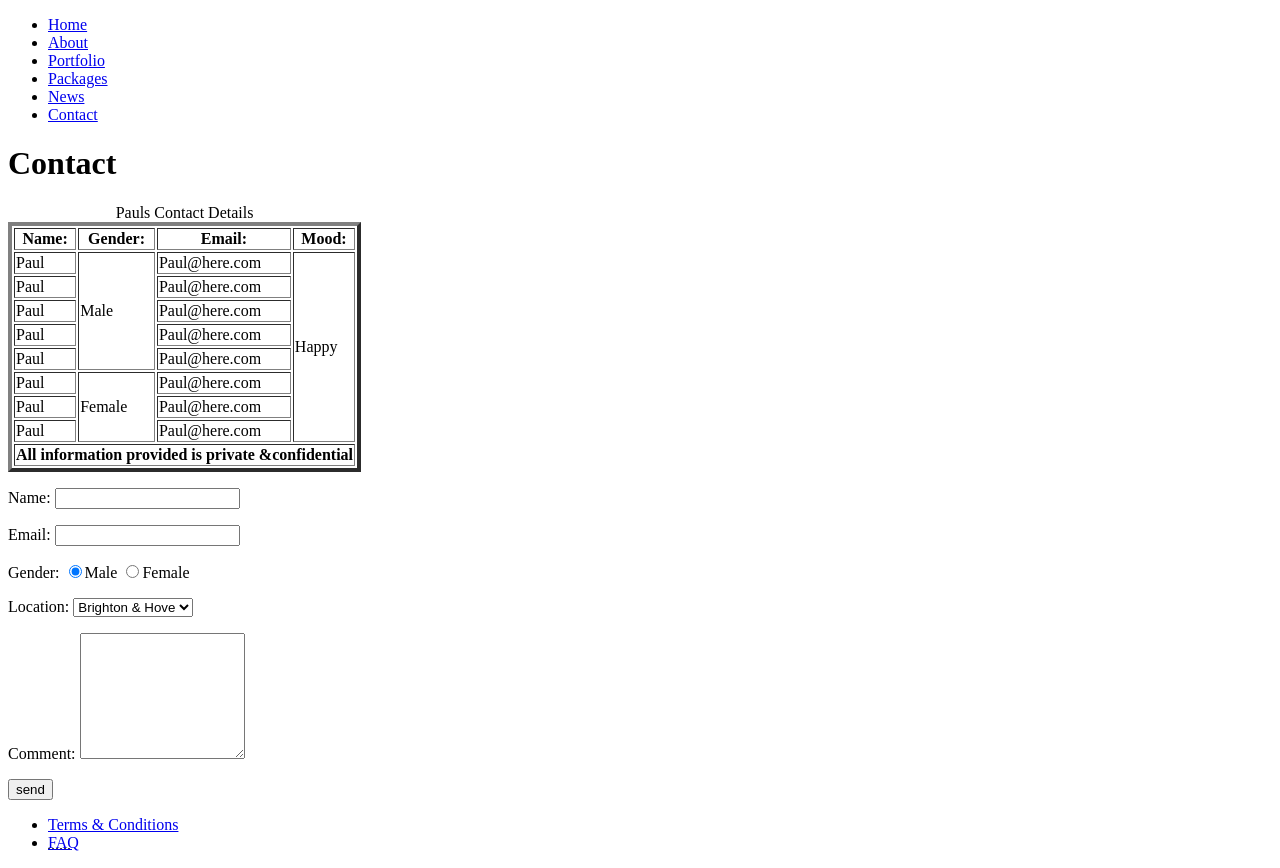
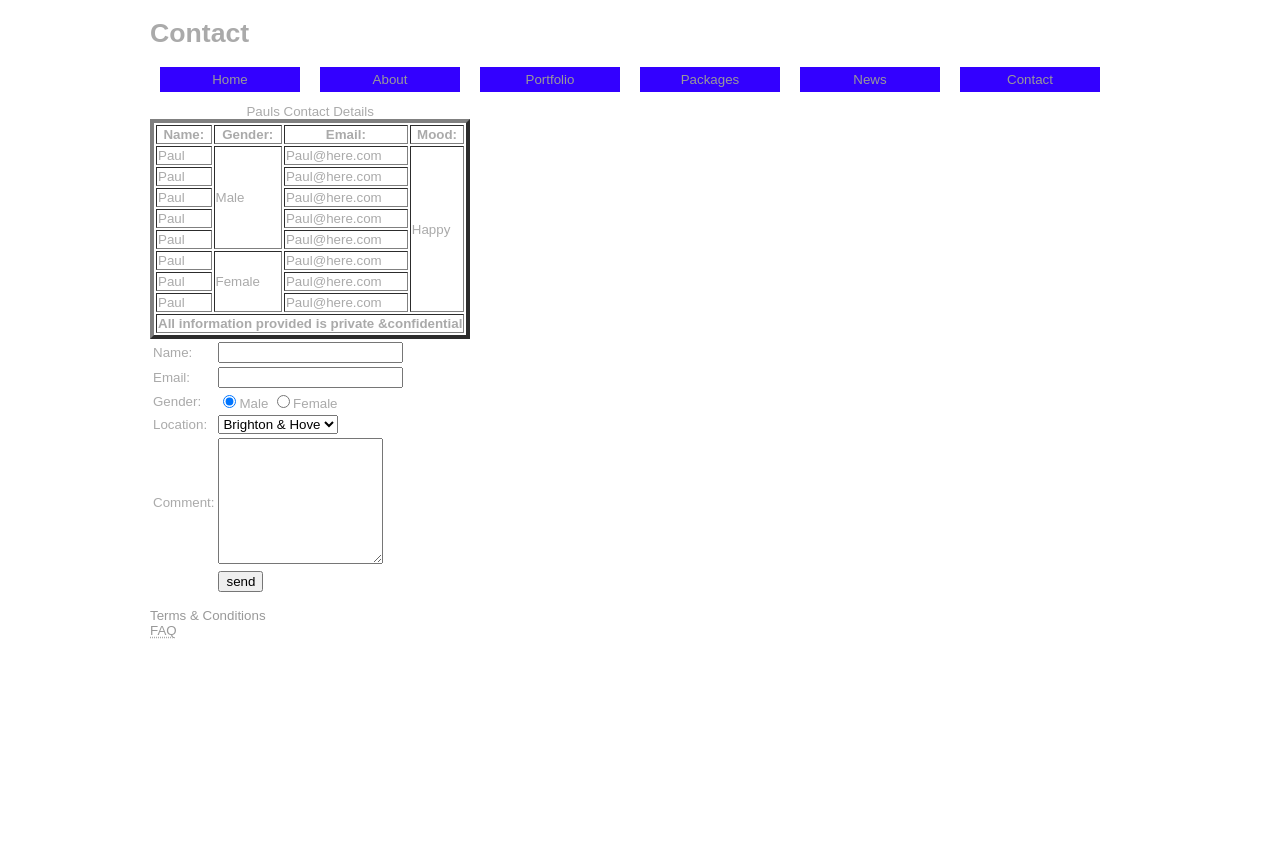
Before and after one commit to csalwin/classSite, a plain HTML site: page contact.html in a window 1280 px wide. After the commit the page ends 800 px from the top, so only its background shows below. Drawn offline with Linux system fonts and the light colour scheme.

Commit message:
added css

```diff
--- a/assets/css/styles.css
+++ b/assets/css/styles.css
@@ -0,0 +1,98 @@
+/*
+
+Reset Normalise Style
+
+ */
+
+
+
+/* HTML styles */
+body {
+    font-family: sans-serif;
+    font-size: smaller;
+    color: #AAAAAA;
+    width: 980px;
+    margin-left: auto;
+    margin-right: auto;
+
+
+
+}
+
+div img {
+    width: 100%;
+
+}
+
+a{
+
+    color: #999999;
+    text-decoration: none;
+}
+
+a:visited{
+
+}
+
+a:link{
+
+
+}
+
+a:active{
+
+}
+
+a:hover{
+    color: #FF0000
+}
+
+header ul {
+    list-style: none;
+    padding-left: 0px;
+    padding-right: 0px;
+    height: 24px
+
+
+}
+
+header li {
+    width: 140px;
+    float: left;
+    display: inline;
+    text-align: center;
+    margin-right: 10px;
+    margin-left: 10px;
+
+
+}
+
+
+header a{
+    background-color: #3300FF;
+    display: block;
+    padding-top: 5px;
+    padding-bottom: 5px;
+
+}
+
+header a:hover {
+
+    background-color: #999999;
+}
+
+footer ul {
+    list-style: none;
+    padding-left: 0px;
+    padding-right: 0px;
+}
+
+/* Class styles */
+
+
+
+/* ID Styles */
+
+
+
+/* Styles For other devices or larger Displays*/
--- a/contact.html
+++ b/contact.html
@@ -3,10 +3,11 @@
 <head>
     <meta charset="utf-8"/>
     <title>Welcome to Arrow media</title>
+    <link href="assets/css/styles.css" rel="stylesheet" media="all" />
 </head>
 <body>
 <header>
-
+                <h1>Contact</h1>
         <nav>
             <ul>
                 <li><a href="index.html">Home</a></li>
@@ -19,7 +20,7 @@
         </nav>
 </header>
 <div id="content">
-    <h1>Contact</h1>
+
     <article>
         <table border="4">
             <caption>Pauls Contact Details</caption>
@@ -101,45 +102,67 @@
 
 
 
+
             <form method="get" action="http://webdesignstudents.co.uk/students/response.php">
-            <p>
-                <label for="contactname">Name:</label>
-                <input type="text" name="contactname" id="contactname"/>
-            </p>
-            <p>
-                <label for="contactemail">Email:</label>
-                <input type="text" name="contactemail" id="contactemail"/>
-            </p>
-            <p>
+                <table>
+
+                        <tr>
+                            <td><label for="contactname">Name:</label></td>
+                            <td><input type="text" name="contactname" id="contactname" required/></td>
+                        </tr>
+
+                        <tr>
+                            <td><label for="contactemail">Email:</label></td>
+                            <td><input type="email" name="contactemail" id="contactemail" required/></td>
+                        </tr>
+
+                        <tr>
+
                             <label>
+                                <td>
                                     Gender:
+                                </td>
+                                <td>
                                     <input type="radio" name="gender" value="male" checked/>Male
                                     <input type="radio" name="gender" value="female"/>Female
+                                </td>
                             </label>
-            </p>
 
-            <p>
+                        </tr>
 
+
+                        <tr>
+                            <td>
                                 <label for="location">Location:</label>
-
+                            </td>
+                            <td>
                                 <select name="location" id="location">
                                     <option value="Brighton" selected>Brighton &amp; Hove</option>
                                     <option value="Worthing">Worthing</option>
                                     <option value="Dorking">Dorking</option>
                                 </select>
-            </p>
+                            </td>
+                        </tr>
 
-            <p>
 
+                        <tr>
+                            <td>
                                 <label for="comment">Comment:</label>
-                <textarea name="comment" id="comment" cols="18" rows="8"></textarea>
-            </p>
-            <p>
+                            </td>
+                            <td>
+                                <textarea name="comment" id="comment" cols="18" rows="8" required ></textarea>
+                            </td>
+                        </tr>
+
+                        <tr>
+                            <td>&nbsp;</td>
+                            <td> <!--colspan="2"-->
                              <input type="submit" name="submit" value="send"/>
-            </p>
+                            </td>
+                        </tr>
 
+                </table>
             </form>
-
 
 
     </article>
```
Also changed, not shown: about.html (+1 -0 lines), index.html (+3 -3 lines), news.html (+1 -0 lines), packages/index.html (+1 -0 lines), portfolio/index.html (+1 -0 lines). Lines whose indentation alone changed are shown as unchanged.
